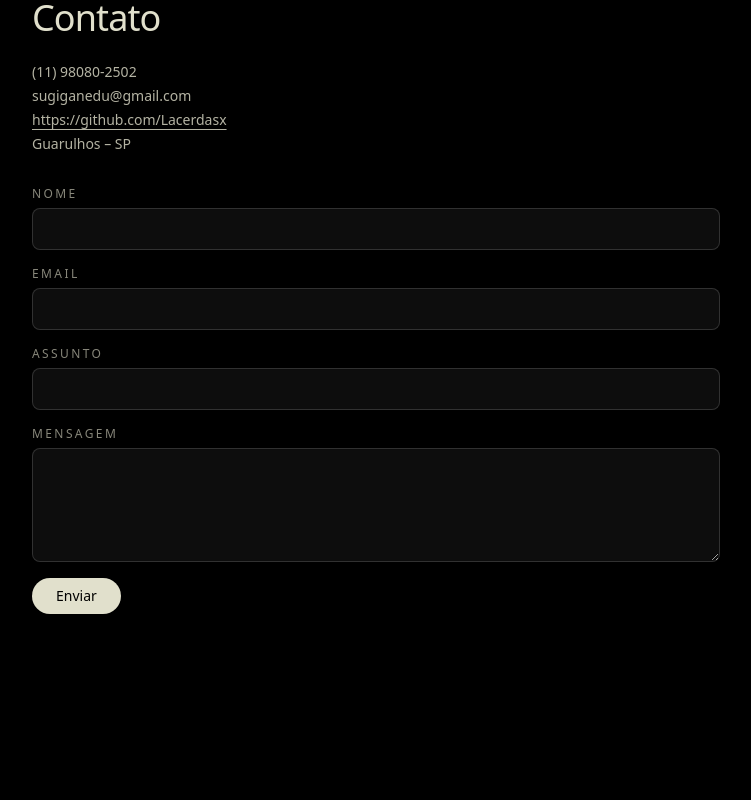
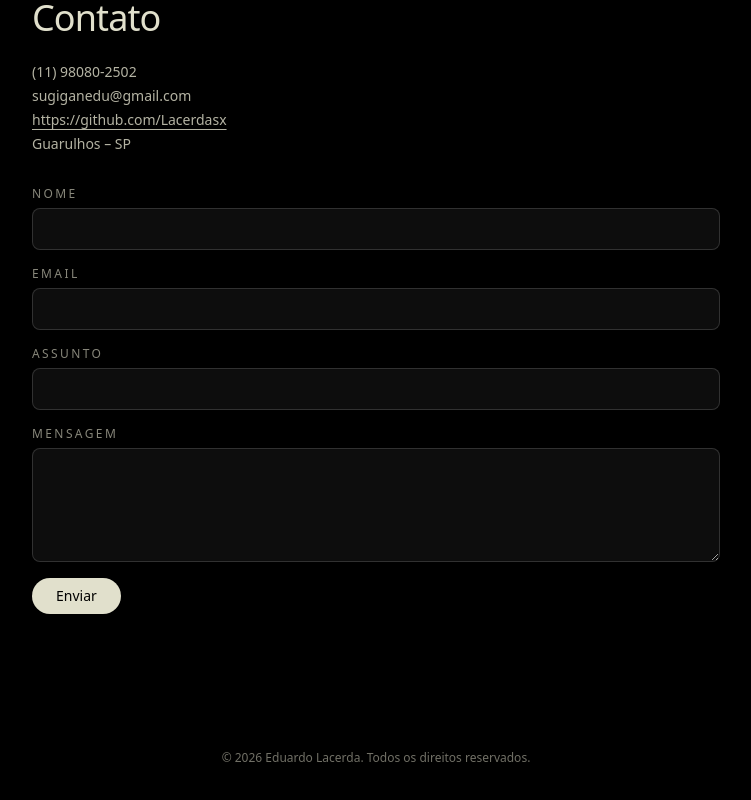
Before and after one commit to Lacerdasx/eduardo-lacerda-dev, a Next.js app: page / in a window 1280 px wide. Shown: the part 4255-5055 px from the top of the page, without its empty margins (264-1015 px from the left). Before the commit the page ends 4965 px from the top, so only its background shows below. Built offline with nearby package versions, Linux system fonts and the light colour scheme; no server answers.

Commit message:
feat: add copyright footer

```diff
--- a/app/page.tsx
+++ b/app/page.tsx
@@ -5,9 +5,11 @@ import { AccessControl } from '@/components/sections/access-control';
 import { Stack } from '@/components/sections/stack';
 import { Projects } from '@/components/sections/projects';
 import { Contact } from '@/components/sections/contact';
+import { Footer } from '@/components/footer';
 
 export default function Home() {
   return (
+    <>
       <main>
         <PrismaHero />
         <About />
@@ -17,5 +19,7 @@ export default function Home() {
         <Projects />
         <Contact />
       </main>
+      <Footer />
+    </>
   );
 }
--- /dev/null
+++ b/components/footer.tsx
@@ -0,0 +1,9 @@
+export function Footer() {
+  const year = new Date().getFullYear();
+
+  return (
+    <footer className="mx-auto max-w-3xl px-4 py-10 text-center text-xs text-[#E1E0CC]/50 sm:px-6 md:px-10">
+      © {year} Eduardo Lacerda. Todos os direitos reservados.
+    </footer>
+  );
+}
```
Also changed, not shown: 2 other files (tests, documents, lock files or other folders). Lines whose indentation alone changed are shown as unchanged.
